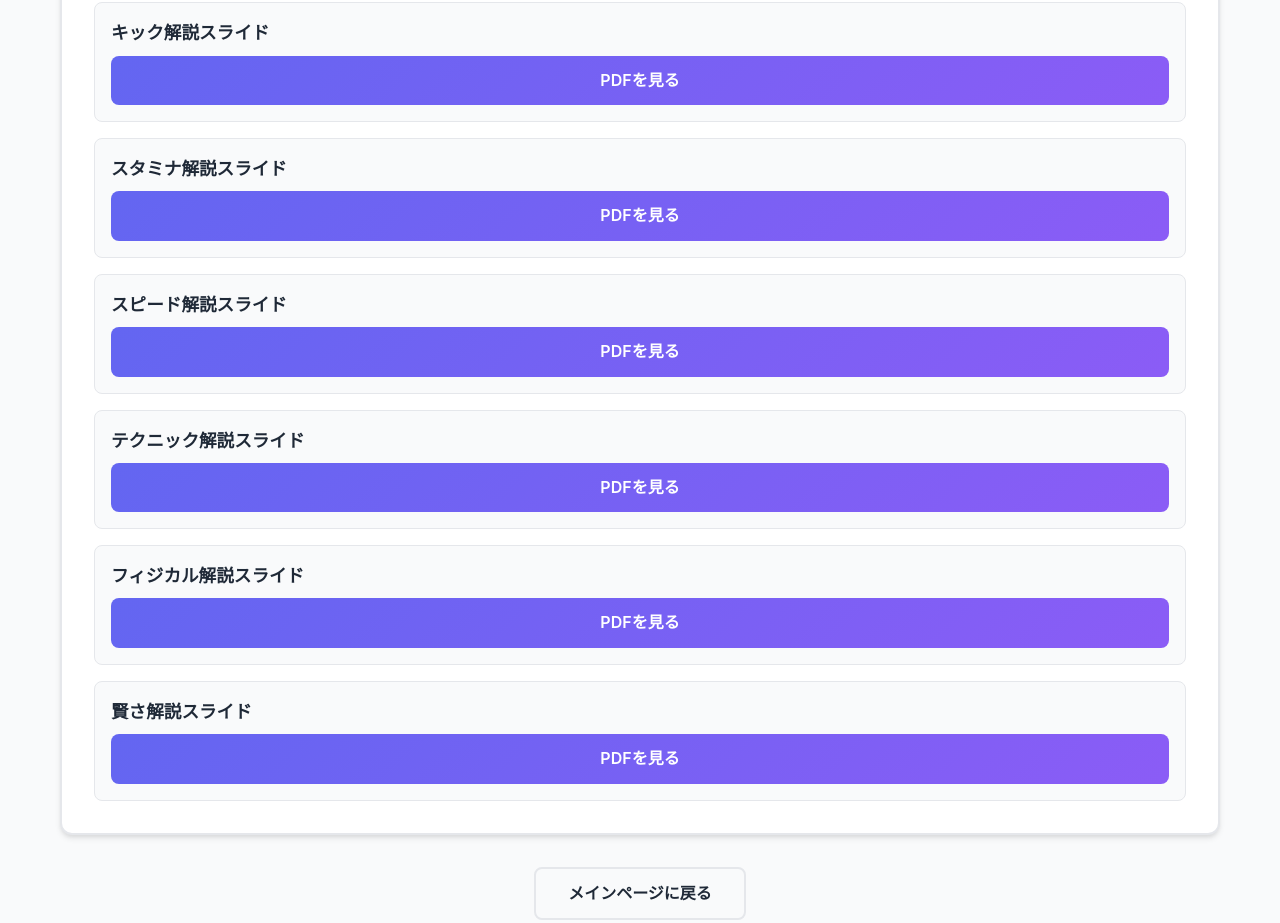
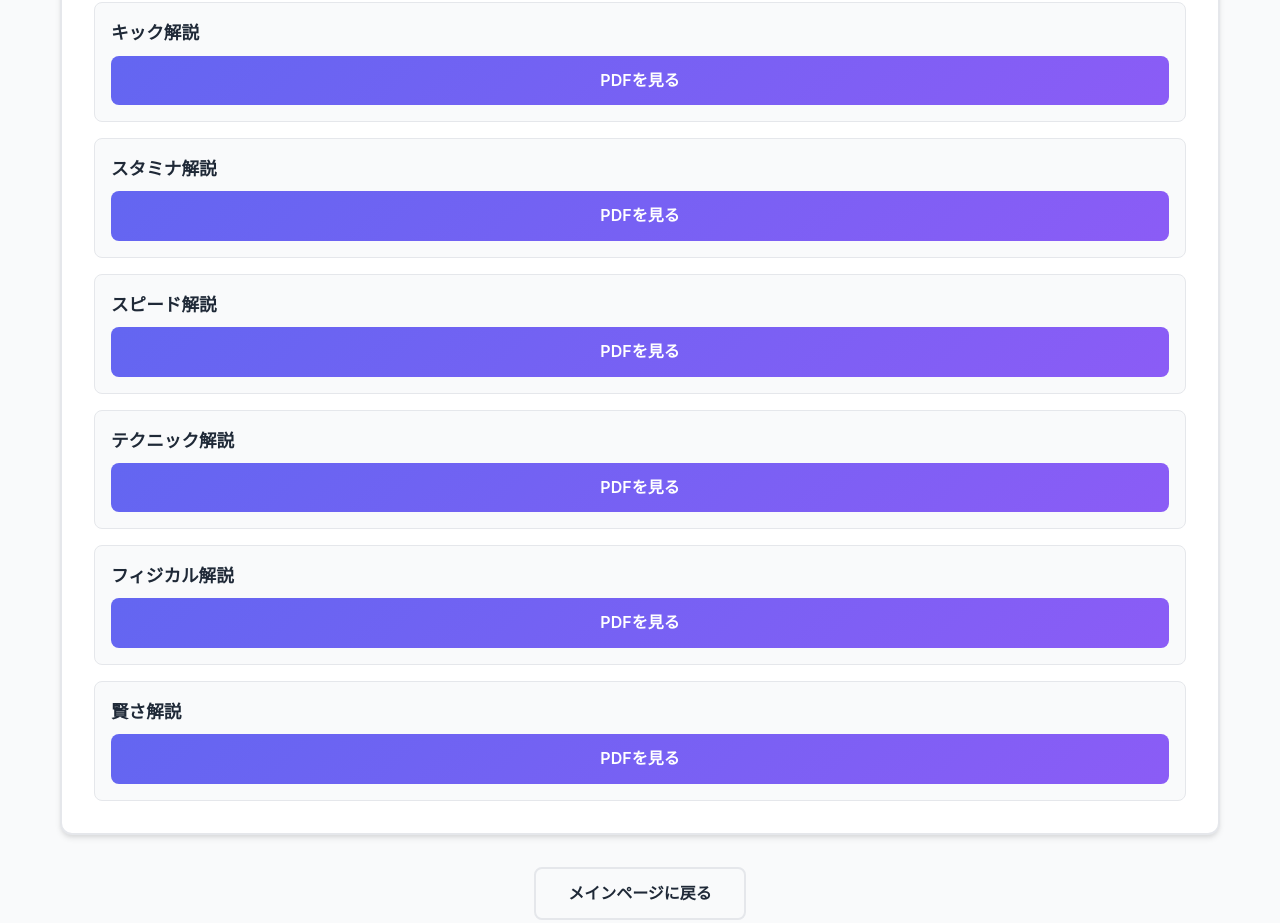
Before and after one commit to yurase342/membership-homepage, a website: page slides.html in a window 1280 px wide. Shown: the part 833-1756 px from the top of the page. Drawn offline with Linux system fonts and the light colour scheme.

Commit message:
各ステータスPDFファイル名から「スライド」を削除して設定を更新

```diff
--- a/slides.html
+++ b/slides.html
@@ -215,28 +215,28 @@
                 description: '各ステータスごとの詳細な解説スライドです。',
                 pdfs: [
                     {
-                        name: 'キック解説スライド',
-                        filename: 'キック解説スライド.pdf'
+                        name: 'キック解説',
+                        filename: 'キック解説.pdf'
                     },
                     {
-                        name: 'スタミナ解説スライド',
-                        filename: 'スタミナ解説スライド.pdf'
+                        name: 'スタミナ解説',
+                        filename: 'スタミナ解説.pdf'
                     },
                     {
-                        name: 'スピード解説スライド',
-                        filename: 'スピード解説スライド.pdf'
+                        name: 'スピード解説',
+                        filename: 'スピード解説.pdf'
                     },
                     {
-                        name: 'テクニック解説スライド',
-                        filename: 'テクニック解説スライド.pdf'
+                        name: 'テクニック解説',
+                        filename: 'テクニック解説.pdf'
                     },
                     {
-                        name: 'フィジカル解説スライド',
-                        filename: 'フィジカル解説スライド.pdf'
+                        name: 'フィジカル解説',
+                        filename: 'フィジカル解説.pdf'
                     },
                     {
-                        name: '賢さ解説スライド',
-                        filename: '賢さ解説スライド.pdf'
+                        name: '賢さ解説',
+                        filename: '賢さ解説.pdf'
                     }
                 ]
             }
```
Also changed, not shown: 6 other files.
